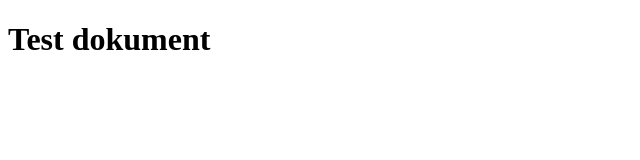
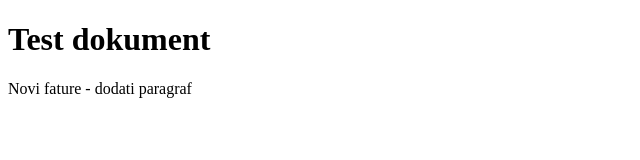
Before and after one commit to stefanDjor/itbootcamp-js1, a plain HTML site: page 3/inde2.html in a window 1280 px wide. Shown: the whole page, without its empty margins (0-640 px from the left). Drawn offline with Linux system fonts and the light colour scheme.

Commit message:
dodat paragraf u inde2.html

```diff
--- a/3/inde2.html
+++ b/3/inde2.html
@@ -8,5 +8,6 @@
 </head>
 <body>
     <h1>Test dokument</h1>
+    <p>Novi fature - dodati paragraf </p>
 </body>
 </html>
```
